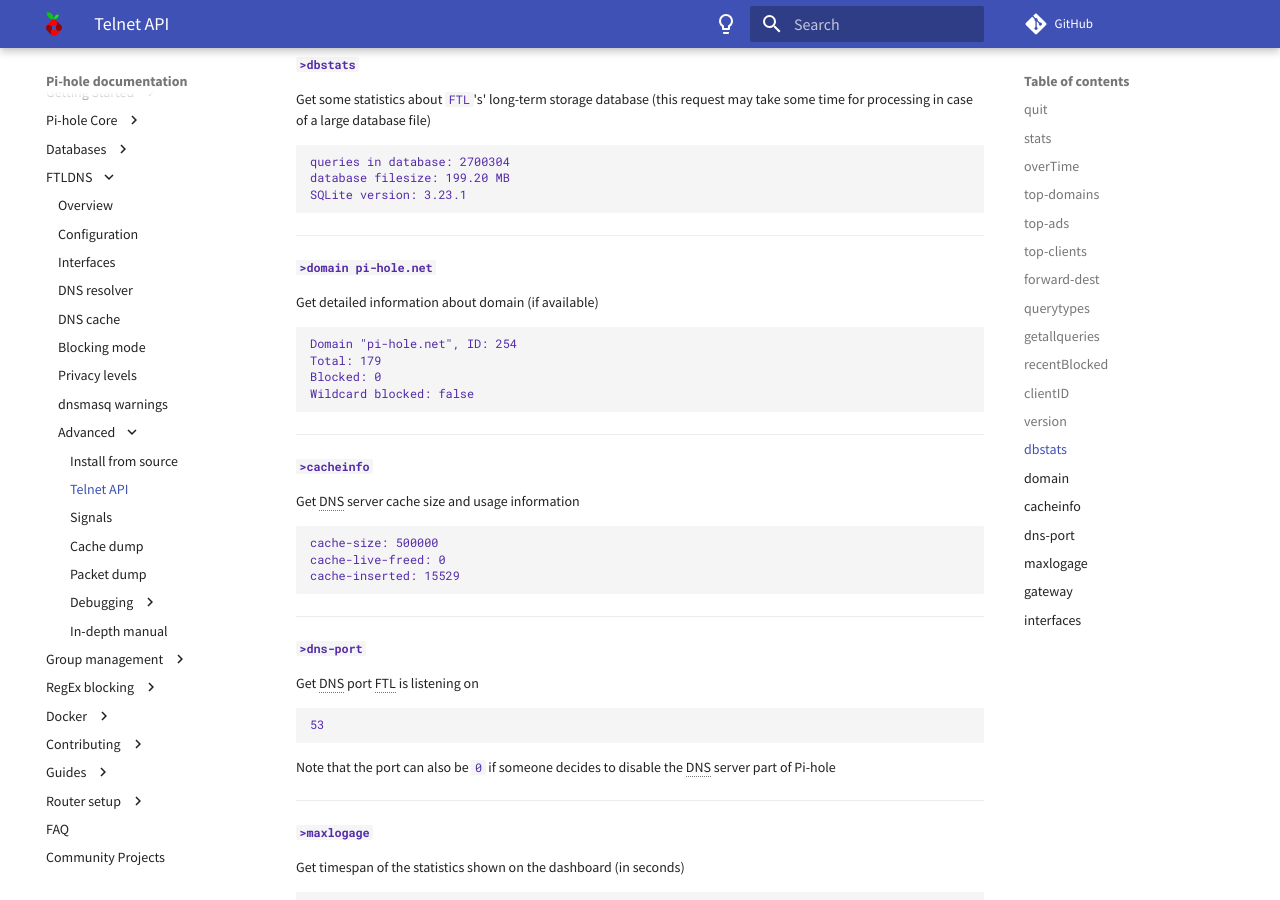
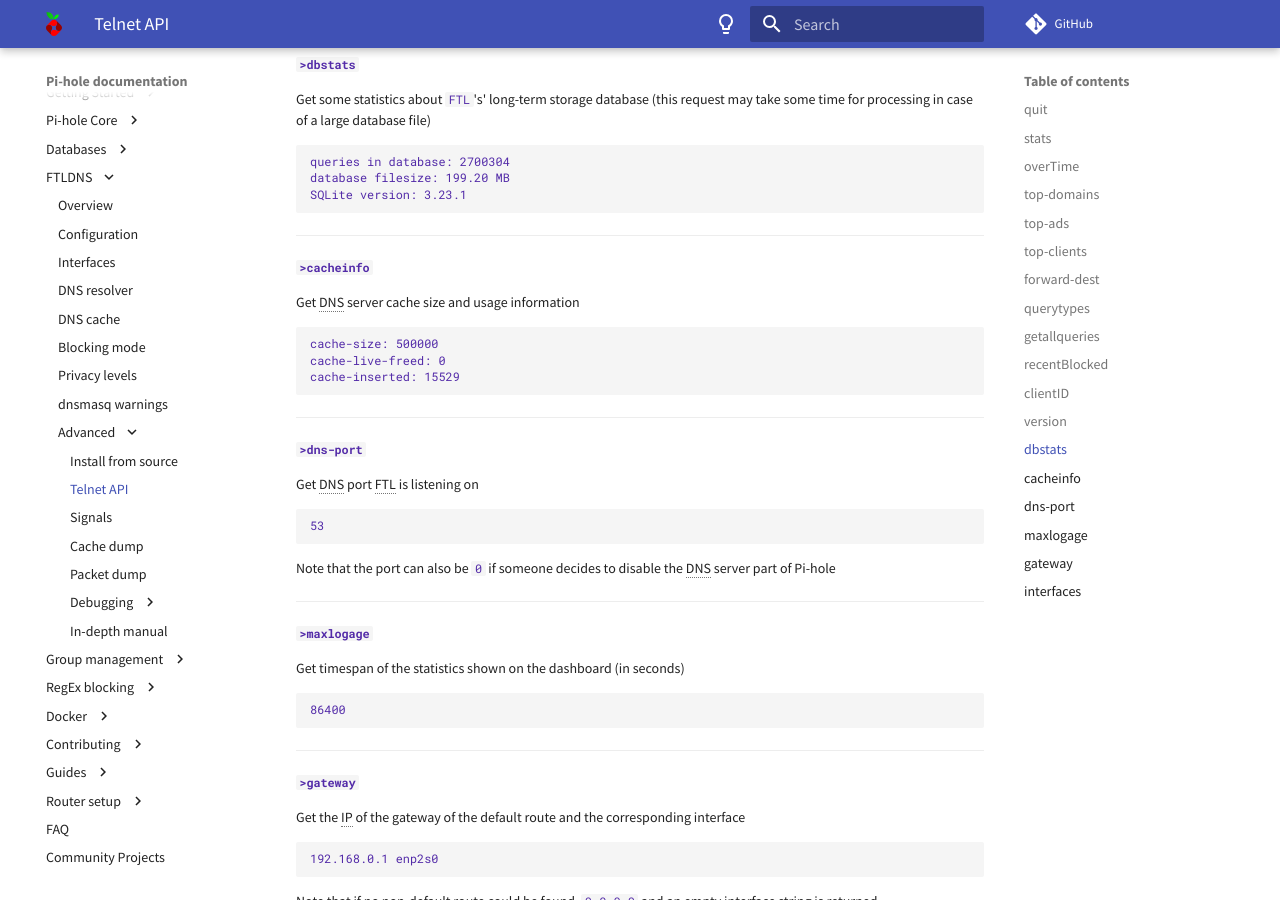
Before and after one commit to pi-hole/docs, an MkDocs documentation site: the page built from docs/ftldns/telnet-api.md, in a window 1280 px wide and 900 px high, scrolled down 3206 px. Built offline with MkDocs 1.6.1 and Material for MkDocs 9.7.7, drawn with Linux system fonts in a browser that asks for light colours; comment, search, counter and statistics services are not loaded.

Commit message:
Remove >domain from Telnet API
Signed-off-by: Christian König <ckoenig@posteo.de>

````diff
--- a/docs/ftldns/telnet-api.md
+++ b/docs/ftldns/telnet-api.md
@@ -196,19 +196,6 @@
 
 ---
 
-#### `>domain pi-hole.net` {data-toc-label='domain'}
-
-Get detailed information about domain (if available)
-
-```text
-Domain "pi-hole.net", ID: 254
-Total: 179
-Blocked: 0
-Wildcard blocked: false
-```
-
----
-
 #### `>cacheinfo` {data-toc-label='cacheinfo'}
 
 Get DNS server cache size and usage information
````
